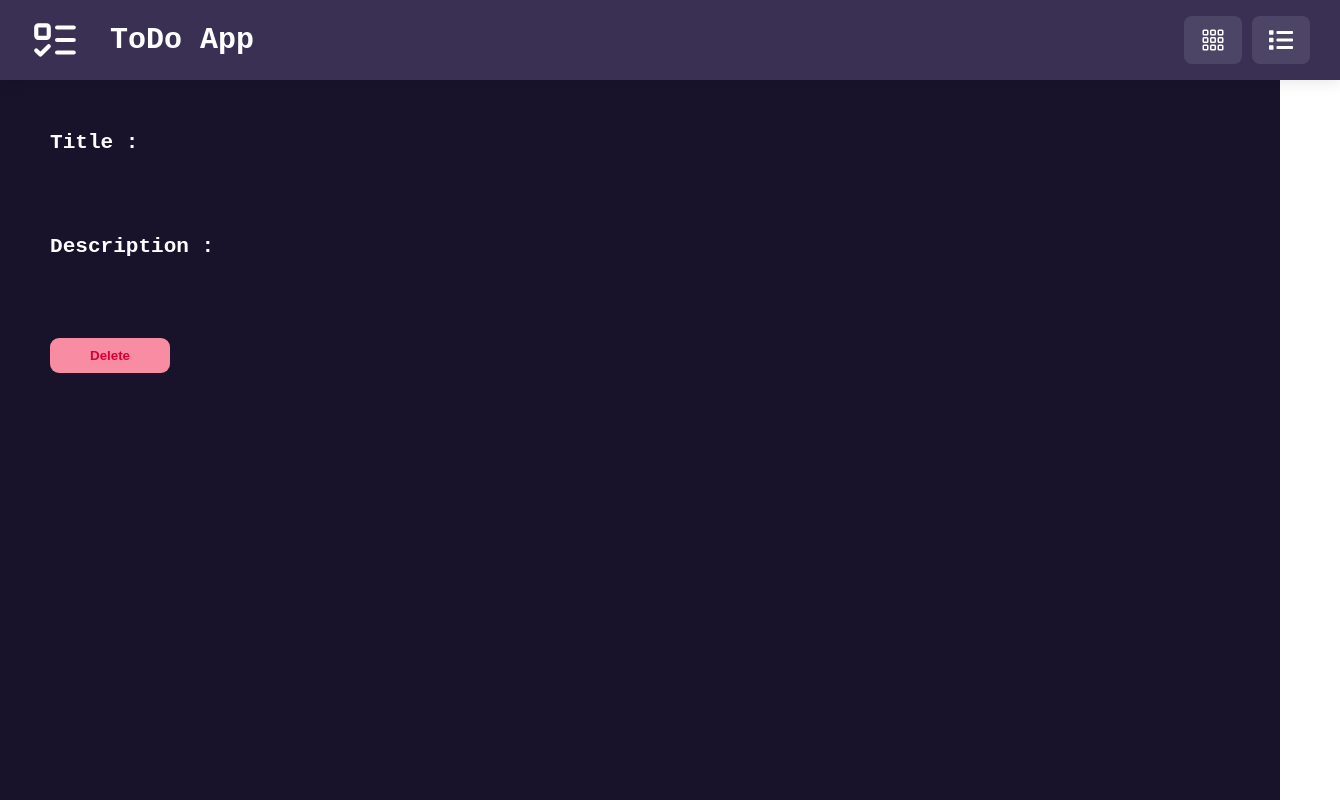
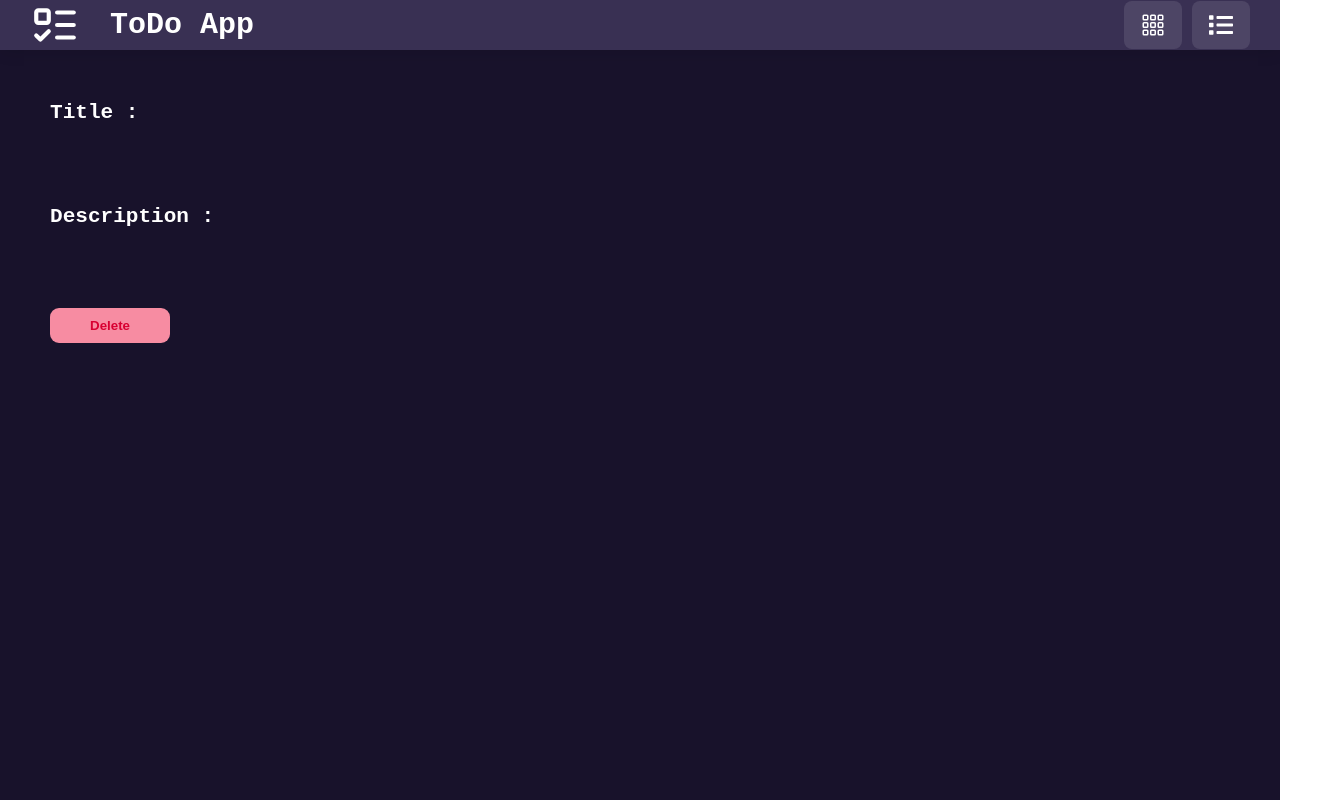
Before and after one commit to mattisa/Todo-app, a React (Vite) app: page /Todo-app/1 in a window 1280 px wide. Shown: the whole page, 1340 px wide, since content can reach past the window. Built offline with nearby package versions, Linux system fonts and the light colour scheme.

Commit message:
fix nav bar width

```diff
--- a/src/app/navbar/Navbar.module.css
+++ b/src/app/navbar/Navbar.module.css
@@ -1,6 +1,4 @@
 .navbar{
-    width: 100%;
-    height: 80px;
     background-color: #393053;
     display: flex;
     align-items: center;
```
